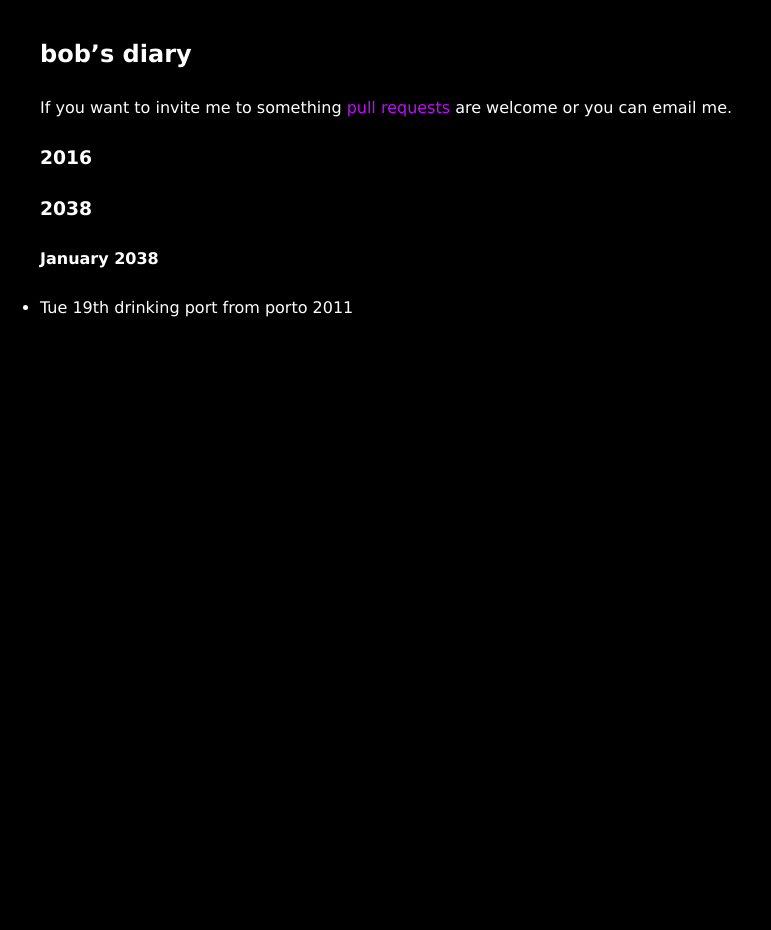
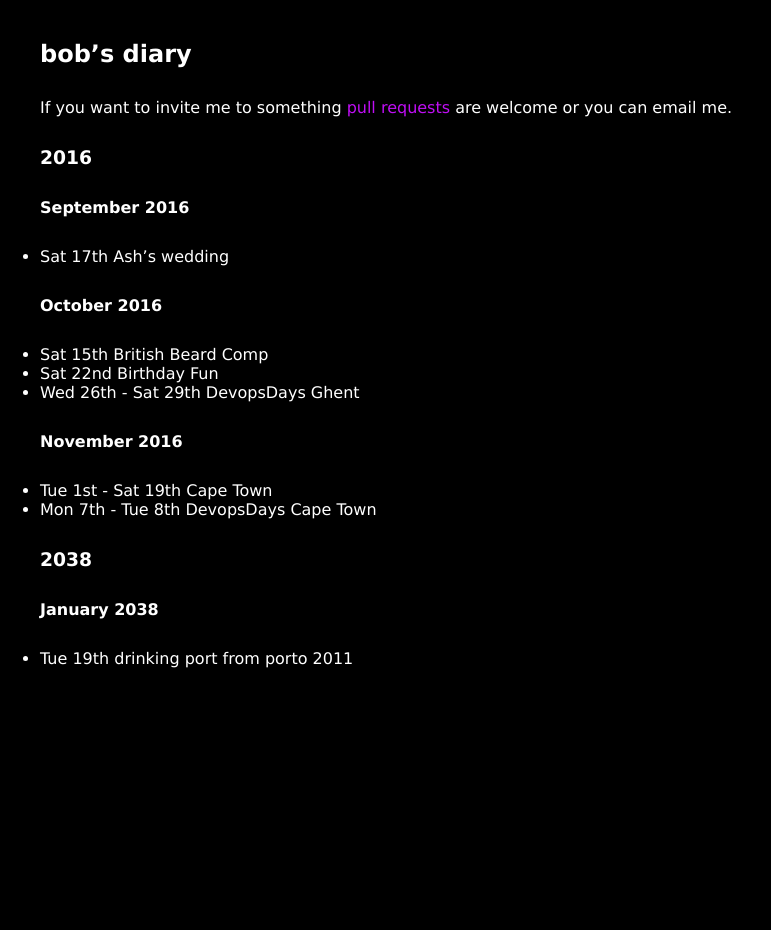
Before and after one commit to rjw1/randomness.org.uk, a Jekyll site: the page built from diary/index.md, in a window 1280 px wide. Shown: the whole page, without its empty margins (0-771 px from the left). Built offline with Jekyll 4.4.1, drawn with Linux system fonts in a browser that asks for light colours; Markdown is read by kramdown in place of the engine named in the settings.

Commit message:
Things in my future

```diff
--- a/diary/index.md
+++ b/diary/index.md
@@ -9,6 +9,20 @@ are welcome or you can email me.
 
 ### 2016 ###
 
+#### September 2016 ####
+
+* Sat 17th Ash's wedding
+
+#### October 2016 ####
+
+* Sat 15th British Beard Comp
+* Sat 22nd Birthday Fun
+* Wed 26th - Sat 29th DevopsDays Ghent
+
+#### November 2016 ####
+
+* Tue 1st - Sat 19th Cape Town
+* Mon 7th - Tue 8th DevopsDays Cape Town
 
 ### 2038 ###
 
```
